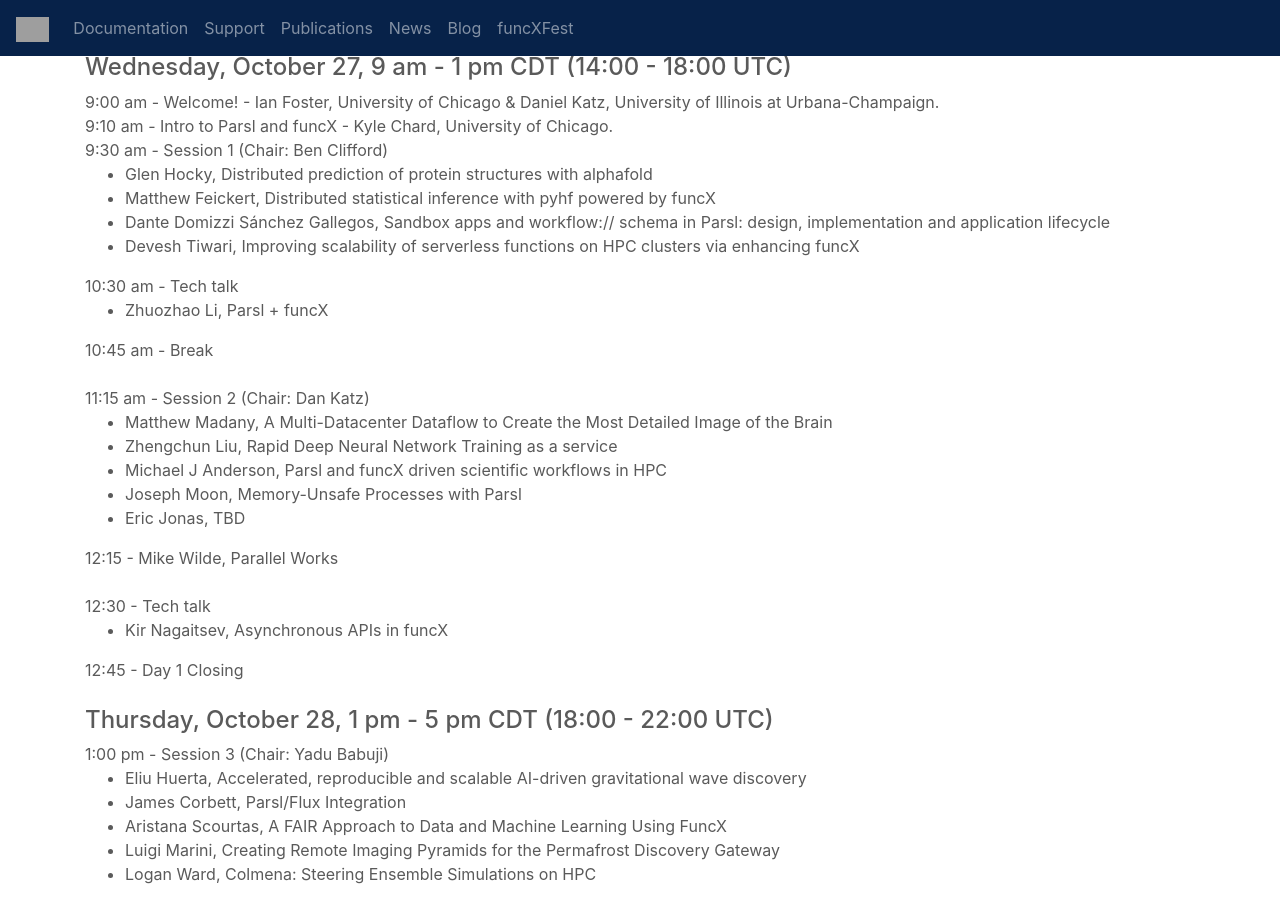
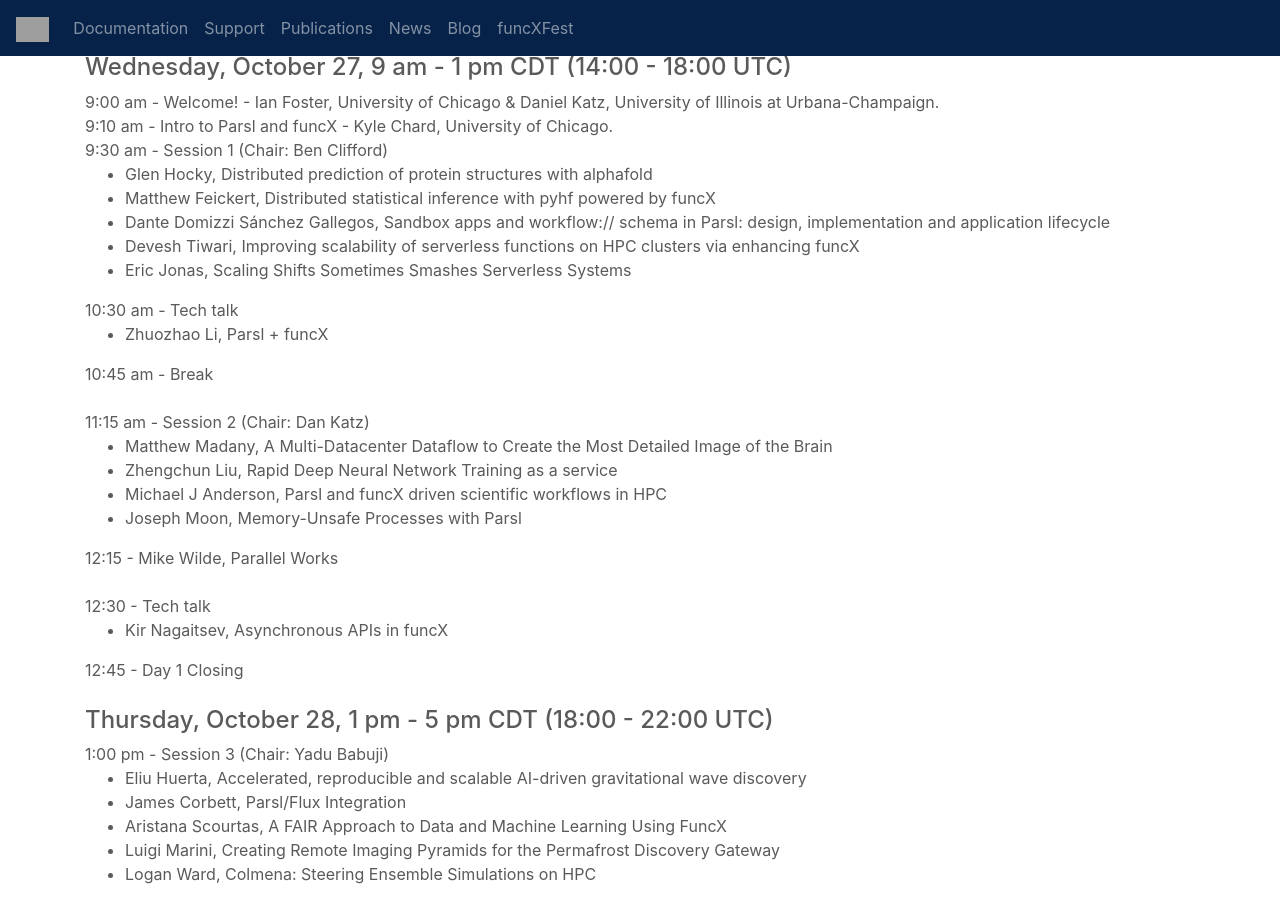
Before and after one commit to funcx-faas/funcx-faas.github.io, a Jekyll site: the page built from funcxfest2021.html, in a window 1280 px wide and 900 px high, scrolled down 592 px. Built offline with Jekyll 4.4.1, drawn with Linux system fonts in a browser that asks for light colours; grey boxes are pictures that could not be loaded.

Commit message:
Update funcxfest2021.html

```diff
--- a/funcxfest2021.html
+++ b/funcxfest2021.html
@@ -42,7 +42,8 @@
   		<li>Matthew Feickert, Distributed statistical inference with pyhf powered by funcX</li>
 		<li>Dante Domizzi Sánchez Gallegos, Sandbox apps and workflow:// schema in Parsl: design, implementation and application lifecycle</li>
 		<li>Devesh Tiwari, Improving scalability of serverless functions on HPC clusters via enhancing funcX</li>
-      </ul>
+	        <li>Eric Jonas, Scaling Shifts Sometimes Smashes Serverless Systems</li>
+	</ul>
 
       10:30 am - Tech talk
 	  <ul>
@@ -57,7 +58,6 @@
 	<li>Zhengchun Liu, Rapid Deep Neural Network Training as a service</li>
 	<li>Michael J Anderson, Parsl and funcX driven scientific workflows in HPC</li>
 	<li>Joseph Moon, Memory-Unsafe Processes with Parsl</li>
-	<li>Eric Jonas, TBD</li>
    </ul>
 
       12:15 - Mike Wilde, Parallel Works <br /><br />
```
